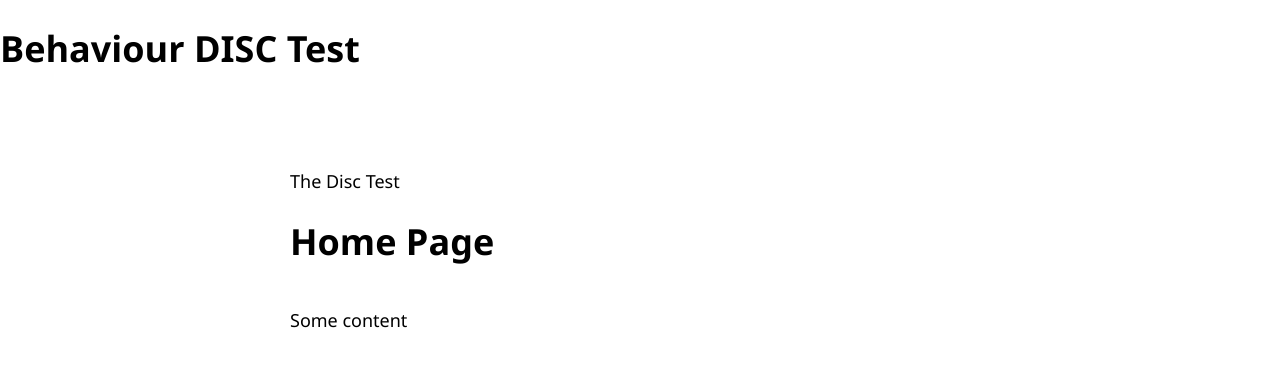
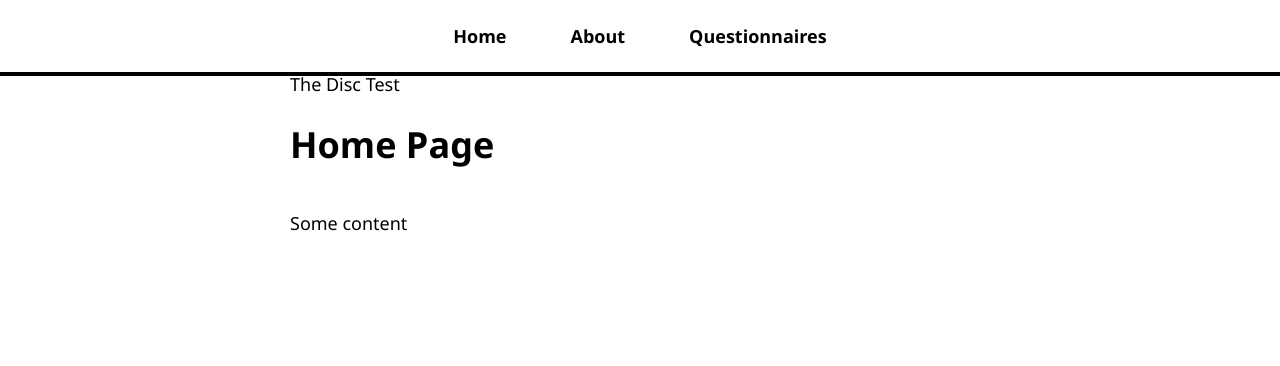
Before and after one commit to willianchu/factor_of_control, a React (Create React App) app: page / in a window 1280 px wide. Shown: the top 366 px of the page. Built offline with nearby package versions, Linux system fonts and the light colour scheme.

Commit message:
create navbar with link

```diff
--- a/src/App.js
+++ b/src/App.js
@@ -1,5 +1,6 @@
 import './App.css';
 import { BrowserRouter, Routes, Route } from 'react-router-dom';
+import NavBar from './NavBar';
 import HomePage from './pages/HomePage';
 import AboutPage from './pages/AboutPage';
 import NotFoundPage from './pages/NotFoundPage';
@@ -10,7 +11,7 @@
   return (
     <BrowserRouter>
       <div className="App">
-        <h1> Behaviour DISC Test</h1>
+        <NavBar />
         <div id="page-body">
           The Disc Test
           <Routes>
--- /dev/null
+++ b/src/NavBar.js
@@ -0,0 +1,21 @@
+import { Link } from "react-router-dom";
+
+const NavBar = () => {
+  return (
+    <nav>
+      <ul>
+        <li>
+          <Link to="/">Home</Link>
+        </li>
+        <li>
+          <Link to="/about">About</Link>
+        </li>
+        <li>
+          <Link to="/questionnaires">Questionnaires</Link>
+        </li>
+      </ul>
+    </nav>
+  );
+};
+
+export default NavBar;
```
